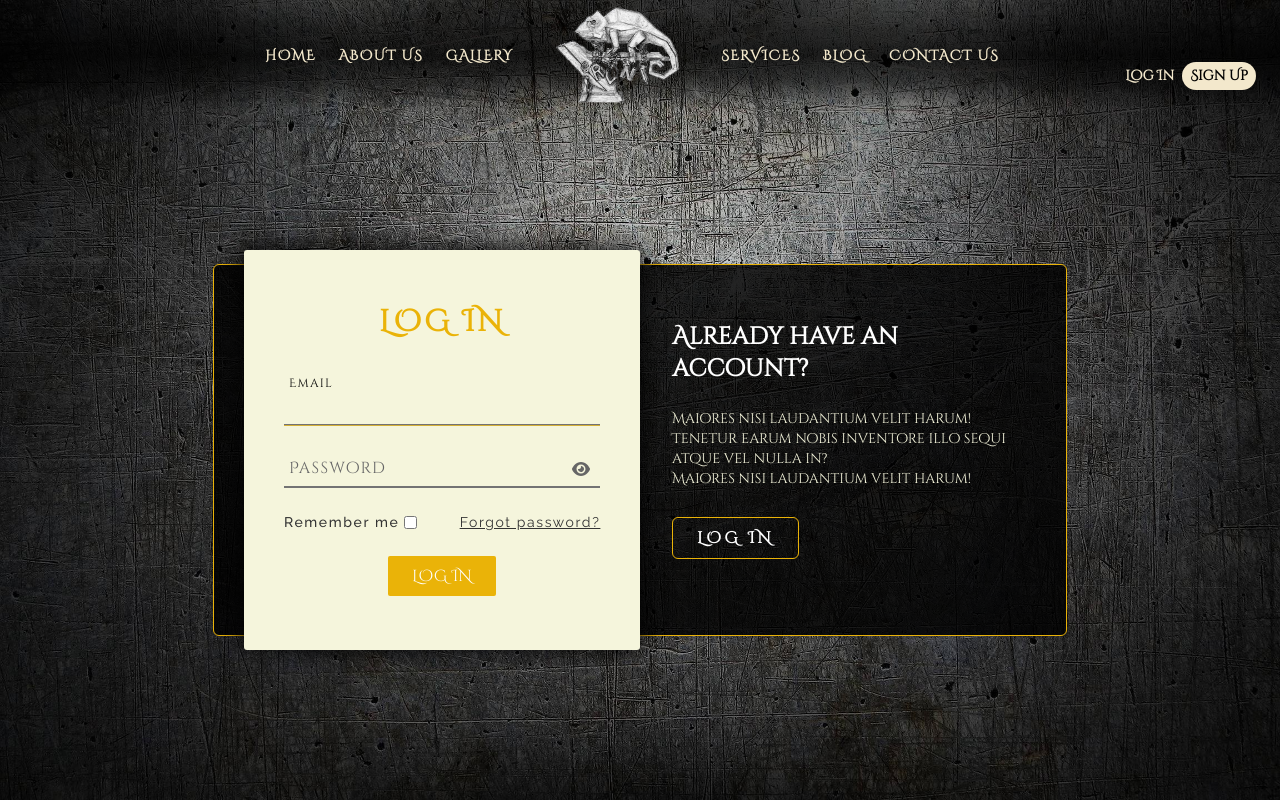
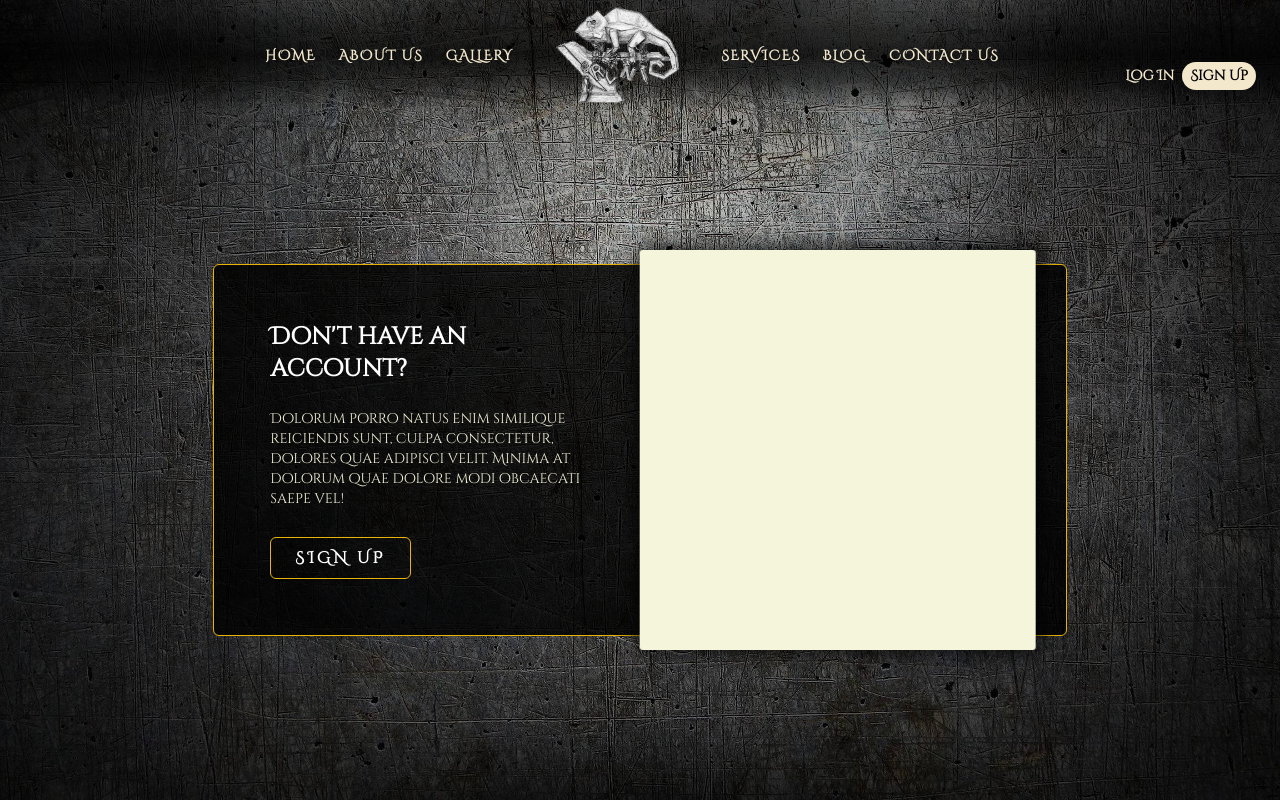
Before and after one commit to Alex-Yonchev23/mern-project, a React (Vite) app in the folder client/: page /sign-up in a window 1280 px wide. Built offline with nearby package versions, Linux system fonts and the light colour scheme; some icons are missing.

Commit message:
working login and sign up

```diff
--- a/client/package.json
+++ b/client/package.json
@@ -16,7 +16,7 @@
     "bootstrap": "^5.3.2",
     "react": "^18.2.0",
     "react-dom": "^18.2.0",
-    "react-router-dom": "^6.21.2",
+    "react-router-dom": "^6.22.0",
     "react-toastify": "^10.0.4"
   },
   "devDependencies": {
--- a/client/src/components/message/ToastMessage.jsx
+++ b/client/src/components/message/ToastMessage.jsx
@@ -6,7 +6,7 @@ export default function ToastMessage() {
   return (
     <ToastContainer stacked
         position="bottom-right"
-        autoClose={2000}
+        autoClose={3000}
         hideProgressBar={false}
         newestOnTop={false}
         closeOnClick
--- a/client/src/components/nav/index.jsx
+++ b/client/src/components/nav/Nav.jsx
@@ -6,6 +6,11 @@ import { Link }  from 'react-router-dom'
 
 export default function Nav() {
   const [showSidebar, setShowSidebar] = useState(false);
+
+  const switchToShowLogin = () => {
+    setShowLogin(true);
+    toggleSidebar();
+  };
 
   const toggleSidebar = () => setShowSidebar(!showSidebar);
     return (
--- a/client/src/components/nav/nav.css
+++ b/client/src/components/nav/nav.css
@@ -13,12 +13,8 @@ nav{
     transition: all 0.2s ease-in-out;
     font-weight: bold;
     padding: 2.5em .8em;
-
 }
 
-.logo{
-    padding: 0;
-}
 
 
 @media (max-width: 991px){
--- a/client/src/pages/LogIn.jsx
+++ b/client/src/pages/LogIn.jsx
@@ -2,24 +2,89 @@ import React, { useState } from 'react';
 import { FontAwesomeIcon } from '@fortawesome/react-fontawesome';
 import { faEye, faEyeSlash } from '@fortawesome/free-solid-svg-icons';
 import '../styles/login-signup.css';
+import { toast } from 'react-toastify';
+import { useNavigate } from 'react-router-dom';
 
 const LogIn = ({ passwordVisible, togglePasswordVisibility }) => {
 
-  const [loading,setLoading] = useState(false);
+  const [loading, setLoading] = useState(false);
+  const [formData, setFormData] = useState({});
+  const [error, setError] = useState(false);
+  const navigate = useNavigate();
+
+  const handleChanges = (e) => {
+    setFormData({ ...formData, [e.target.name]: e.target.type === 'checkbox' ? e.target.checked : e.target.value });
+  }
+
+  const handleSubmit = async (e) => {
+    e.preventDefault();
+
+    try {
+      setLoading(true);
+      const res = await fetch('/server/auth/log-in', {
+        method: 'POST',
+        headers: {
+          'Content-Type': 'application/json',
+        },
+        body: JSON.stringify(formData),
+      });
+
+      const data = await res.json();
+      setLoading(false);
+
+      if (data.success) {
+        setFormData({});
+        document.getElementById('email-log-in').value = '';
+        document.getElementById('log-in-password').value = '';
+        successMessage(data.message);
+        navigate('/');
+      } else {
+        errorMessage(data.message);
+      }
+    } catch (error) {
+      setLoading(false);
+      setError(true);
+    }
+  };
+
+  const errorMessage = (message) => {
+    toast.error(message, {
+      position: "bottom-right",
+      autoClose: 3000,
+      hideProgressBar: false,
+      closeOnClick: true,
+      pauseOnHover: true,
+      draggable: true,
+      progress: undefined,
+      theme: "dark",
+    });
+  };
+
+  const successMessage = (message) => {
+    toast.success(message, {
+      position: "bottom-right",
+      autoClose: 3000,
+      hideProgressBar: false,
+      closeOnClick: true,
+      pauseOnHover: true,
+      draggable: true,
+      progress: undefined,
+      theme: "dark",
+    });
+  };
 
     return (
-
           <div className="user_forms-login">
             <h2 className="text-3xl font-bold mb-5 text-yellow-500 text-center uppercase tracking-widest">Log In</h2>
-            <form className="forms_form" >
+            <form className="forms_form "  onSubmit={handleSubmit}>
               <div className="relative mb-6">
                 <input
                   type="text"
                   className="forms_field-input w-full border-b-2 border-neutral-500 p-1.5"
-                  autoFocus
                   maxLength="30"
                   name="email"
-                  id="log-in-email"
+                  id="email-log-in"
+                  onChange={handleChanges}
                   required
                 />
                 <span className="highlight"></span>
@@ -33,6 +98,7 @@ const LogIn = ({ passwordVisible, togglePasswordVisibility }) => {
                   maxLength="30"
                   name="password"
                   id="log-in-password"
+                  onChange={handleChanges}
                   required
                 />
                 <span className="highlight"></span>
@@ -48,18 +114,28 @@ const LogIn = ({ passwordVisible, togglePasswordVisibility }) => {
               <div className="forms_buttons flex xl:flex-row xl:justify-between items-center gap-2 flex-col pb-4">
                 <label htmlFor="remember_me" className="remember text-sm text-nowrap">
                   Remember me
-                  <input type="checkbox" id="remember_me" name="remember_me" className="rounded ml-2 hover:ring-2 ring-yellow-500 ring-offset-2 ring-offset-[beige] transition-all duration-100" />
-                </label>
+                  <input
+                    type="checkbox"
+                    id="remember_me"
+                    name="remember_me"
+                    className="rounded ml-2 hover:ring-2 ring-yellow-500 ring-offset-2 ring-offset-[beige] transition-all duration-100"
+                    checked={formData.remember_me || false}
+                    onChange={handleChanges}
+                  />
+                  </label>
                 <a href="#" className="forms_buttons-forgot text-sm text-nowrap">
                   Forgot password?
                 </a>
               </div>
               <div className="flex justify-center">
-                <button type="submit" value="Submit" className='select-none rounded-sm text-base font-light text-white uppercase bg-yellow-500 hover:bg-yellow-600 transition-all duration-300 ease-in-out px-4 py-2 tracking-wide' disabled={loading}>
-                  {loading ? 'Loading...' : 'Log In'}
-                </button>
+                <button type="submit" value="Submit" className='select-none rounded-sm text-base font-light text-white uppercase bg-yellow-500 hover:bg-yellow-600 transition-all duration-300 ease-in-out px-4 py-2 tracking-wide' disabled={loading}>Log In</button>
               </div>
             </form>
+            {loading && (
+            <div className="spinner-overlay absolute inset-0 flex items-center justify-center z-10 bg-black bg-opacity-50">
+              <div className="spinner border-t-4 border-white border-solid h-6 w-6 rounded-full animate-spin"></div>
+            </div>
+          )}
           </div>
           );
         };
--- a/client/src/pages/SignUp.jsx
+++ b/client/src/pages/SignUp.jsx
@@ -4,15 +4,15 @@ import { faEye, faEyeSlash } from '@fortawesome/free-solid-svg-icons';
 import LogIn from './LogIn';
 import '../styles/login-signup.css';
 import { toast } from 'react-toastify';
-import ToastMessage from '../components/message/ToastMessage';
 
 
 const SignUp = () => {
-  const [showLogin, setShowLogin] = useState(true);
+  const [showLogin, setShowLogin] = useState(false);
   const [passwordVisible, setPasswordVisible] = useState(false);
   const [error, setError] = useState(false);
-  const [loading,setLoading] = useState(false);
-  const [formData,setFormData] = useState({});
+  const [loading, setLoading] = useState(false);
+  const [formData, setFormData] = useState({});
+
 
   const handleChanges = (e) => {
     setFormData({ ...formData, [e.target.name]: e.target.value });
@@ -45,6 +45,7 @@ const SignUp = () => {
         document.getElementById('email-sign-up').value = '';
         document.getElementById('sign-up-password').value = '';
         successMessage(data.message);
+        setShowLogin(true);
       } else {
         errorMessage(data.message);
       }
@@ -85,7 +86,6 @@ const SignUp = () => {
     });
   };
 
-
   return (
     <div className="flex flex-col h-screen justify-center items-center" style={{ height: `calc(100vh - ${NavBarHeight}px)` }}>
       <div className="user_options-container relative xl:w-2/3 md:w-5/6 max-md:hidden rounded-md border-1 border-yellow-500 border-solid bg-[#000000d1]">
@@ -105,16 +105,9 @@ const SignUp = () => {
         </div>
 
         <div className={`user_options-forms ${showLogin ? 'bounceRight' : 'bounceLeft'} absolute w-[calc(50%_-_30px)] min-h-[400px] bg-[beige] overflow-hidden shadow-[0px_0px_20px_5px_rgba(0,0,0,0.75)] transition-transform duration-4 ease-[ease-in-out] flex justify-center items-center rounded-[3px] left-[30px] top-2/4 transform: translate3d(100%, -50%, 0)`}>
-
+          {showLogin ? (
             <LogIn passwordVisible={passwordVisible} togglePasswordVisibility={togglePasswordVisibility} loading={loading} />
-
-        {loading && (
-          <div className="spinner-overlay absolute inset-0 flex items-center justify-center z-10 bg-black bg-opacity-50">
-            <div className="spinner border-t-4 border-white border-solid h-6 w-6 rounded-full animate-spin"></div>
-          </div>
-        )}
-
-
+          ) : (
               <div className="user_forms-signup opacity-100 transition-opacity duration-400">
                 <h2 className="text-3xl font-bold mb-4 text-yellow-500 text-center uppercase tracking-widest">Sign Up</h2>
                 <form className="forms_form" onSubmit={handleSubmit}>
@@ -182,16 +175,19 @@ const SignUp = () => {
                   </div>
                   <div className="flex justify-center items-center">
                     <button type="submit" value="Submit" className='rounded-sm select-none text-base font-light text-white uppercase bg-yellow-500 hover:bg-yellow-600 transition-all duration-300 ease-in-out px-4 py-2 relative' disabled={loading}>
-                  {loading ? 'Sign Up' : 'Sign Up'}
+                      Sign Up
                     </button>
                   </div>
                 </form>
               </div>
+            )}
+          {loading && (
+            <div className="spinner-overlay absolute inset-0 flex items-center justify-center z-10 bg-black bg-opacity-50">
+              <div className="spinner border-t-4 border-white border-solid h-6 w-6 rounded-full animate-spin"></div>
+            </div>
+          )}
         </div>
       </div>
-
-      <ToastMessage></ToastMessage>
-
     </div>
   );
 };
```
Also changed, not shown: client/src/App.jsx (+16 -16 lines), 2 other files (tests, documents, lock files or other folders). Lines whose indentation alone changed are shown as unchanged.
